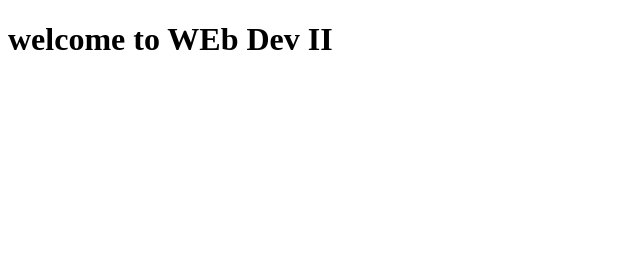
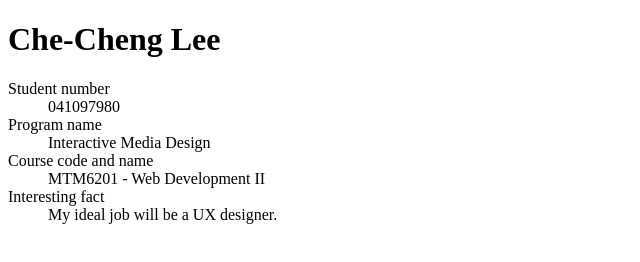
Before and after one commit to lee00869/mtm6201-week1, a plain HTML site: page index.html in a window 1280 px wide. Shown: the whole page, without its empty margins (0-640 px from the left). Drawn offline with Linux system fonts and the light colour scheme.

Commit message:
Adds body to index.html

```diff
--- a/index.html
+++ b/index.html
@@ -6,6 +6,16 @@
     <title>MTM6201 Web Dev II - Week 1</title>
 </head>
 <body>
-    <h1>welcome to WEb Dev II</h1>
+    <h1>Che-Cheng Lee</h1>
+    <dl>
+        <dt>Student number</dt>
+        <dd>041097980</dd>
+        <dt>Program name</dt>
+        <dd>Interactive Media Design</dd>
+        <dt>Course code and name</dt>
+        <dd>MTM6201 - Web Development II</dd>
+        <dt>Interesting fact</dt>
+        <dd>My ideal job will be a UX designer.</dd>
+    </dl>
 </body>
 </html>
```
